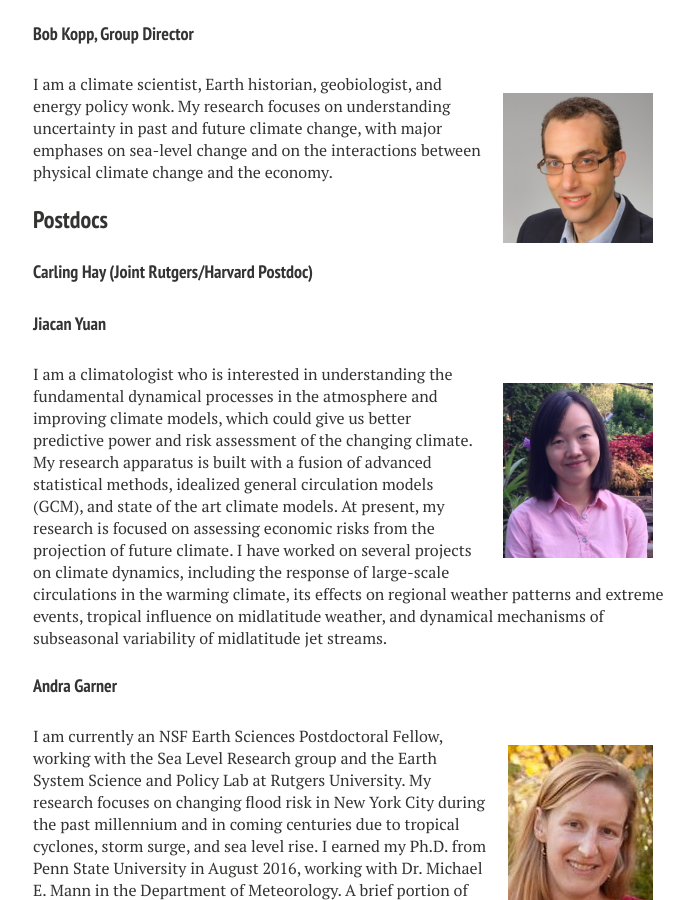
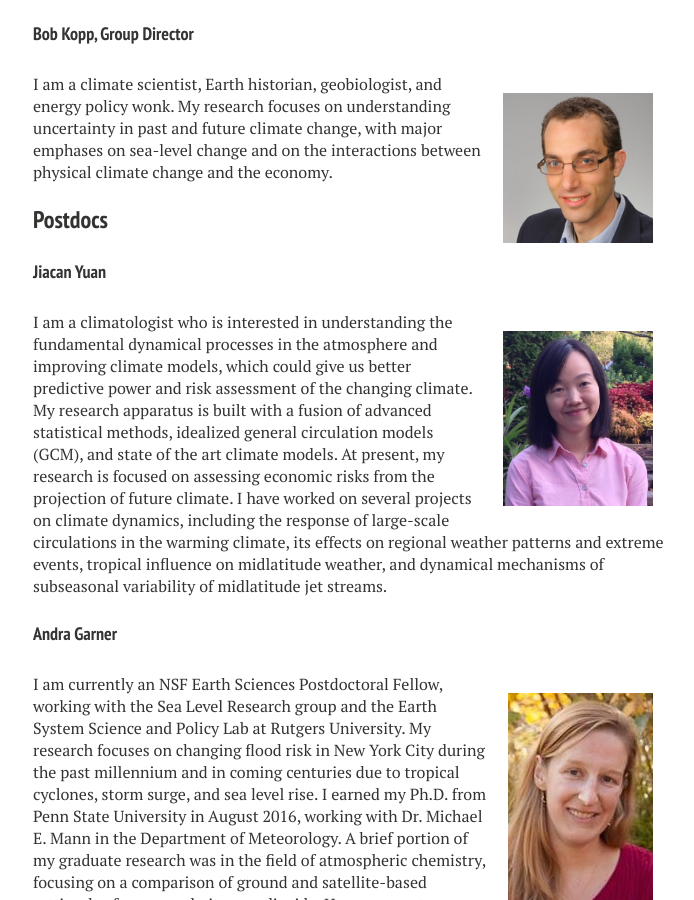
Before and after one commit to mrke/bobkopp.github.io, a Jekyll site: the page built from lab/index.md, in a window 1280 px wide and 900 px high, scrolled down 1790 px. Shown: the whole window, without its empty margins (287-981 px from the left). Built offline with Jekyll 4.4.1, drawn with Linux system fonts in a browser that asks for light colours; nearby versions of some CDN libraries.

Commit message:
clean up

```diff
--- a/lab/index.md
+++ b/lab/index.md
@@ -42,9 +42,6 @@ change and on the interactions between physical climate change and the economy.
 </div>
 
 ### Postdocs
-
-#### [Carling Hay (Joint Rutgers/Harvard Postdoc)](https://www.linkedin.com/in/carling-hay-4479377b/)
-{:.no_toc}
 
 #### [Jiacan Yuan](http://www.meteo.psu.edu/~juy17/)
 {:.no_toc}
```
